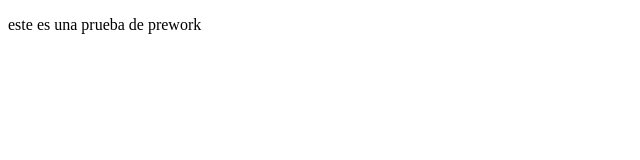
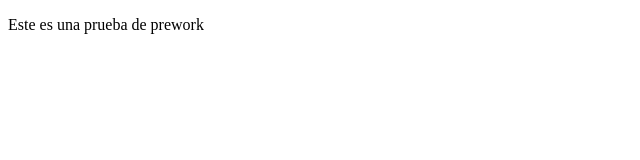
Before and after one commit to jesusruiz39/proDemPrework, a plain HTML site: page index.html in a window 1280 px wide. Shown: the full height of the page, 0-640 px from the left. Drawn offline with Linux system fonts and the light colour scheme.

Commit message:
first commit

```diff
--- a/index.html
+++ b/index.html
@@ -7,6 +7,6 @@
     <title>curso de prework</title>
 </head>
 <body>
-    <p>este es una prueba de prework</p>
+    <p>Este es una prueba de prework</p>
 </body>
 </html>
```
